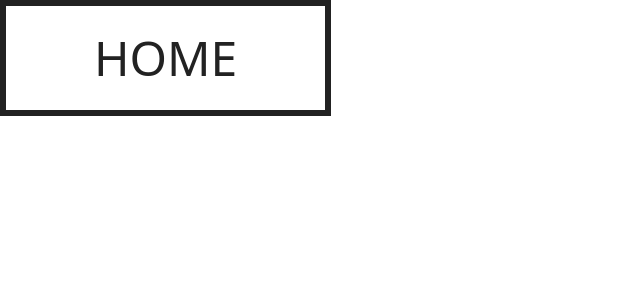
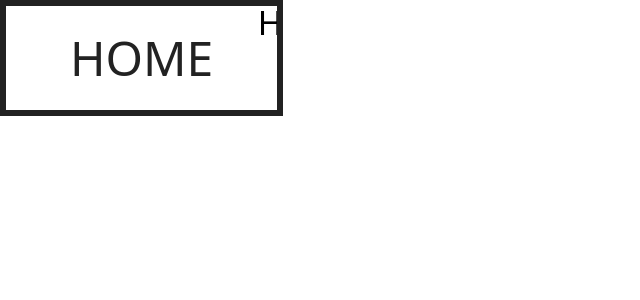
Before and after one commit to gh0st-del/UNDERFLOW, a React (Vite) app: page /home in a window 1280 px wide. Shown: the top 300 px of the page, without its empty margins (0-640 px from the left). Built offline with nearby package versions, Linux system fonts and the light colour scheme.

Commit message:
Add width prop to NavLink and fix animation to work across sizes

```diff
--- a/src/App.jsx
+++ b/src/App.jsx
@@ -8,7 +8,7 @@ function App() {
         <Route path="home"></Route>
       </Routes>
 
-      <NavLink to={"home"} label={"HOME"} size={2}></NavLink>
+      <NavLink to={"home"} label={"HOME"} horizontalPadding={2} fontSize={2}></NavLink>
     </BrowserRouter>
   );
 }
--- a/src/components/NavLink.jsx
+++ b/src/components/NavLink.jsx
@@ -1,7 +1,7 @@
 import { useState } from "react";
 import { Link } from "react-router-dom";
 
-function NavLink({path, label = "link", size = 1})
+function NavLink({path, label = "link", horizontalPadding = 1, fontSize = 1})
 {
     const [isClicked, SetIsClicked] = useState(false);
 
@@ -10,27 +10,29 @@ function NavLink({path, label = "link", size = 1})
     const part2 = label.slice(mid).toUpperCase();
 
     return (
-        <Link to={path} className={`w-fit pl-11 pr-11 pt-2 pb-2 flex justify-center border-graphite-800 overflow-hidden relative group after:content-[''] after:absolute after:top-0 after:-z-10 after:w-[78%] after:h-full after:bg-amber-500 ${isClicked ? "after:left-0" : "after:-left-100"} after:transition-all after:ease-in-out after:duration-300`} onClick={() => SetIsClicked(!isClicked)}
+        <Link to={path} className={`w-fit flex justify-center border-graphite-800 overflow-hidden relative group after:content-[''] after:absolute after:top-0 after:-z-10 after:w-[100%] after:h-full after:bg-amber-500 ${isClicked ? "after:left-0" : "after:-left-1/1"} after:transition-all after:ease-in-out after:duration-300`} onClick={() => SetIsClicked(!isClicked)}
         style={{
-            padding: `calc(0.5rem * ${size}) calc(2.75rem * ${size})`,
-            borderWidth: `calc(3px * ${size})`,
+            padding: `calc(0.5rem * ${fontSize}) calc(1rem * ${fontSize} * ${horizontalPadding})`,
+            borderWidth: `calc(3px * ${fontSize})`,
         }}>
             <span className={`relative text-graphite-800 transition-all before:content-[''] before:bg-graphite-800 before:absolute before:bottom-1 before:w-0 group-hover:before:w-full before:h-[var(--before-height)] before:transition-all before:ease-in-out before:duration-300`}
             style={{
-                fontSize: `calc(1.5rem * ${size})`,
-                "--before-height": `calc(2px * ${size})`,
-                left: `${isClicked ? `calc(1.0rem * ${-size})` : "0"}`
+                fontSize: `calc(1.5rem * ${fontSize})`,
+                "--before-height": `calc(2px * ${fontSize})`,
+                left: `${isClicked ? `calc(1.0rem * ${-fontSize})` : "0"}`
             }}>{label}</span>
-            <span className={`absolute -translate-y-1/2 [writing-mode:sideways-lr] top-1/2 ${isClicked ? "right-3" : "-right-8"} transition-all ease-in-out duration-300`}
+            <span className={`h-full pr-8 text-center absolute -translate-y-1/2 [writing-mode:sideways-lr] top-1/2 transition-all ease-in-out duration-300 bg-white leading-4`}
             style={{
-                fontSize: `calc(1.5rem * ${size * 0.7})`,
-                right: `${isClicked ? `calc(0.75rem * ${size})` : `calc(2rem * ${-size})`}`
+                paddingRight: `calc(1.45rem * ${fontSize * 0.7})`,
+                fontSize: `calc(1.5rem * ${fontSize * 0.7})`,
+                right: `${isClicked ? `calc(0rem * ${fontSize} - 0.1rem)` : `calc(2rem * ${-fontSize})`}`,
+                lineHeight: `calc(1.5rem * ${fontSize * 0.7})`,
             }}>{part1}</span>
-            <span className={`absolute -translate-y-1/2 [writing-mode:sideways-lr] top-1/2 ${isClicked ? "right-0" : "-right-8"} transition-all ease-in-out delay-150 duration-300 bg-white leading-4`}
+            <span className={`h-full text-center absolute -translate-y-1/2 [writing-mode:sideways-lr] top-1/2 transition-all ease-in-out delay-150 duration-300 bg-white leading-4`}
             style={{
-                fontSize: `calc(1.5rem * ${size * 0.7})`,
-                right: `${isClicked ? "0" : `calc(2rem * ${-size})`}`,
-                lineHeight: `calc(1rem * ${size})`
+                fontSize: `calc(1.5rem * ${fontSize * 0.7})`,
+                right: `${isClicked ? "0" : `calc(2rem * ${-fontSize})`}`,
+                lineHeight: `calc(1rem * ${fontSize})`
             }}>{part2}</span>
         </Link>
     );
```
